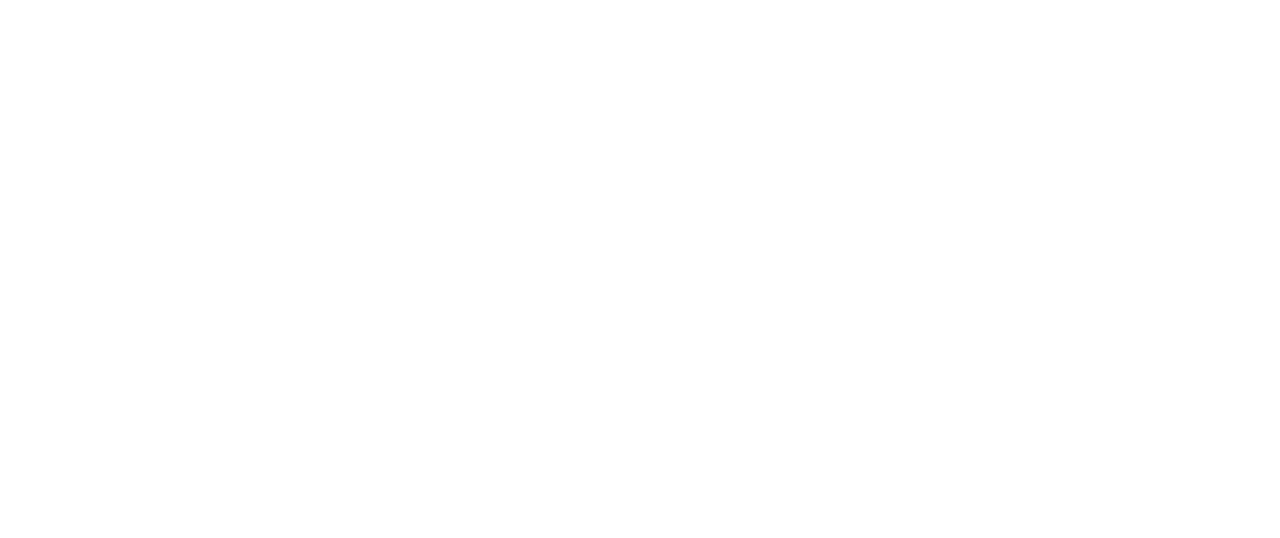
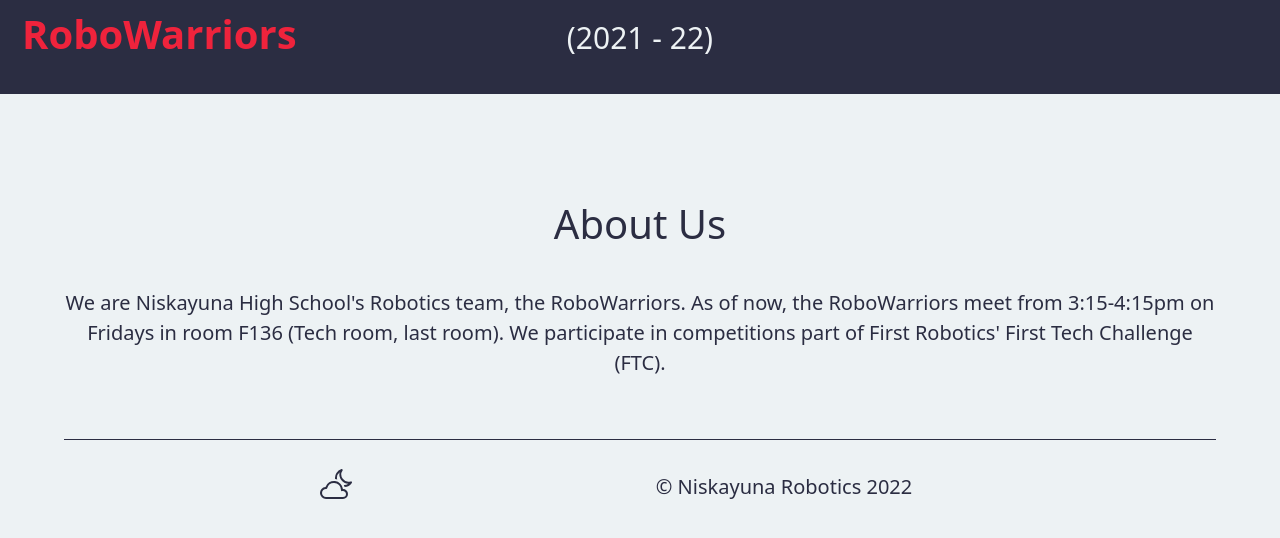
Before and after one commit to celiaher/website, a plain HTML site: page about.html in a window 1280 px wide. Drawn offline with nearby package versions, Linux system fonts and the light colour scheme.

Commit message:
about page (still need to add 21-22)

```diff
--- a/about.html
+++ b/about.html
@@ -0,0 +1,45 @@
+<!DOCTYPE html>
+<html style="scroll-behavior: smooth;">
+    <head>
+        <title>RoboWarriors</title>
+        <link rel="stylesheet" href="https://cdn.jsdelivr.net/npm/bootstrap@5.1.3/dist/css/bootstrap.min.css">
+        <link rel="stylesheet" href="https://cdn.jsdelivr.net/npm/bootstrap-icons@1.3.0/font/bootstrap-icons.css">
+        <link rel="stylesheet" href="css/about.css">
+        <script src="https://ajax.googleapis.com/ajax/libs/jquery/2.1.3/jquery.min.js"></script>
+    </head>
+    <body>
+        <div class="row nav">
+            <div class="col-lg-4">
+                <a class="nav-links" href="index.html">
+                    <h1 class="nav-title"><b>RoboWarriors</b></h1>
+                </a>
+            </div>
+            <div class="col-lg-4 nav-item">
+                <a class="nav-links" href="about.html">
+                    <h4>(2021 - 22)</h4>
+                </a>
+            </div>
+        </div>
+        <section>
+            <h2 style="padding-top: 200px">About Us</h2>
+            <p>
+                We are Niskayuna High School's Robotics team, the RoboWarriors.
+                As of now, the RoboWarriors meet from 3:15-4:15pm on Fridays in room F136 (Tech room, last room).
+                We participate in competitions part of First Robotics' First Tech Challenge (FTC).
+            </p>
+        </section>
+        <section>
+            <div class="footer">
+                <svg xmlns="http://www.w3.org/2000/svg" width="100%" height="5">
+                    <line class="footer-line" x1="5%" y1="0" x2="95%" y2="0" style="stroke:#2B2D42; stroke-width: 2;"></line>
+                </svg>
+                <svg xmlns="http://www.w3.org/2000/svg" onclick="lightClick();" width="32" height="32" class="mode-light bi bi-cloud-moon" viewBox="0 0 16 16">
+                    <path d="M7 8a3.5 3.5 0 0 1 3.5 3.555.5.5 0 0 0 .625.492A1.503 1.503 0 0 1 13 13.5a1.5 1.5 0 0 1-1.5 1.5H3a2 2 0 1 1 .1-3.998.5.5 0 0 0 .509-.375A3.502 3.502 0 0 1 7 8zm4.473 3a4.5 4.5 0 0 0-8.72-.99A3 3 0 0 0 3 16h8.5a2.5 2.5 0 0 0 0-5h-.027z"/>
+                    <path d="M11.286 1.778a.5.5 0 0 0-.565-.755 4.595 4.595 0 0 0-3.18 5.003 5.46 5.46 0 0 1 1.055.209A3.603 3.603 0 0 1 9.83 2.617a4.593 4.593 0 0 0 4.31 5.744 3.576 3.576 0 0 1-2.241.634c.162.317.295.652.394 1a4.59 4.59 0 0 0 3.624-2.04.5.5 0 0 0-.565-.755 3.593 3.593 0 0 1-4.065-5.422z"/>
+                </svg>
+                <p id="copyright">&copy; Niskayuna Robotics</p>
+            </div>
+        </section>
+        <script src="scripts/about.js"></script>
+    </body>
+</html>
--- /dev/null
+++ b/css/about.css
@@ -0,0 +1,106 @@
+body {
+    background-color: #EDF2F4;
+}
+a:link {
+    text-decoration: none;
+}
+a:visited {
+    text-decoration: none;
+}
+a:active {
+    text-decoration: none;
+}
+br {
+    -webkit-touch-callout: none;
+    -webkit-user-select: none;
+    -moz-user-select: none;
+    user-select: none;
+}
+ul {
+    list-style: none;
+}
+.nav {
+    position: fixed;
+    width: 100%;
+    background-color: #2B2D42;
+    margin: 0;
+}
+.nav-item {
+    padding-bottom: 30px;
+}
+.nav-title {
+    margin-left: 10px;
+    margin-top: 10px;
+    color: #EF233C;
+    font: 30px;
+    width: fit-content;
+    -webkit-user-select: none;
+    -moz-user-select: none;
+    -ms-user-select: none;
+    user-select: none;
+}
+h4:hover {
+    color: #EF233C;
+}
+.nav-title:hover {
+    color: #EDF2F4;
+}
+.nav-links {
+    width: min-content;
+}
+li {
+    float: left;
+}
+h2 {
+    text-align: center;
+    margin-bottom: 40px;
+    font-size: 40px;
+    color: #2B2D42;
+}
+h4 {
+    margin-top: 20px;
+    color: #EDF2F4;
+    font-size: 30px;
+    text-align: right;
+    width: fit-content;
+    margin-left: auto;
+    margin-right: auto;
+    -webkit-user-select: none;
+    -moz-user-select: none;
+    -ms-user-select: none;
+    user-select: none;
+}
+p {
+    text-align: center;
+    margin-bottom: 50px;
+    margin-left: 5%;
+    margin-right: 5%;
+    font-size: 20px;
+    color: #2B2D42;
+}
+.footer {
+    width: 100%;
+    height: 100px;
+    background-color: #EDF2F4;
+    bottom: 0;
+    margin: 0;
+}
+.mode-light {
+    float: left;
+    margin-left: 25%;
+    margin-top: 15px;
+    text-align: center;
+    fill: #2B2D42;
+}
+.mode-dark {
+    float: left;
+    margin-left: 25%;
+    margin-top: 15px;
+    text-align: center;
+    fill: #EDF2F4;
+}
+#copyright {
+    color: #2B2D42;
+    text-align: center;
+    margin-top: 20px;
+}
--- a/main.css
+++ b/css/main.css
@@ -70,7 +70,7 @@
 .hero {
     background-size: cover;
     background-repeat: no-repeat;
-    background-image: url(imgs/robot.jpg);
+    background-image: url(../imgs/robot.jpg);
     background-position: 50% 50%;
     height: 1000px;
     display: block;
@@ -164,9 +164,6 @@
     text-align: center;
     fill: #2B2D42;
 }
-.mode-light:hover + .mode-dark:hover {
-    fill: #EF233C;
-}
 .mode-dark {
     float: left;
     margin-left: 25%;
--- /dev/null
+++ b/scripts/about.js
@@ -0,0 +1,23 @@
+function darkClick()
+{
+    $(".footer").css("background-color", "#EDF2F4");
+    $("body").css("background-color", "#EDF2F4");
+    $(".footer-line").css("stroke", "#2B2D42");
+    $("#copyright").css("color", "#2B2D42");
+    $(".mode-dark").attr("onclick", "lightClick();");
+    $(".mode-dark").attr("class", "mode-light bi bi-cloud-moon");
+    $("h2").css("color", "#2B2D42");
+    $("p").css("color", "#2B2D42");
+}
+function lightClick()
+{
+    $(".footer").css("background-color", "#303035");
+    $("body").css("background-color", "#303035");
+    $(".footer-line").css("stroke", "#EDF2F4");
+    $("#copyright").css("color", "#EDF2F4");
+    $(".mode-light").attr("onclick", "darkClick();");
+    $(".mode-light").attr("class", "mode-dark bi bi-cloud-moon");
+    $("h2").css("color", "#EDF2F4");
+    $("p").css("color", "#EDF2F4");
+}
+document.getElementById("copyright").innerText += ` ${new Date().getFullYear()}`;
```
Also changed, not shown: downloads.html (+1 -1 lines), index.html (+1 -1 lines).
